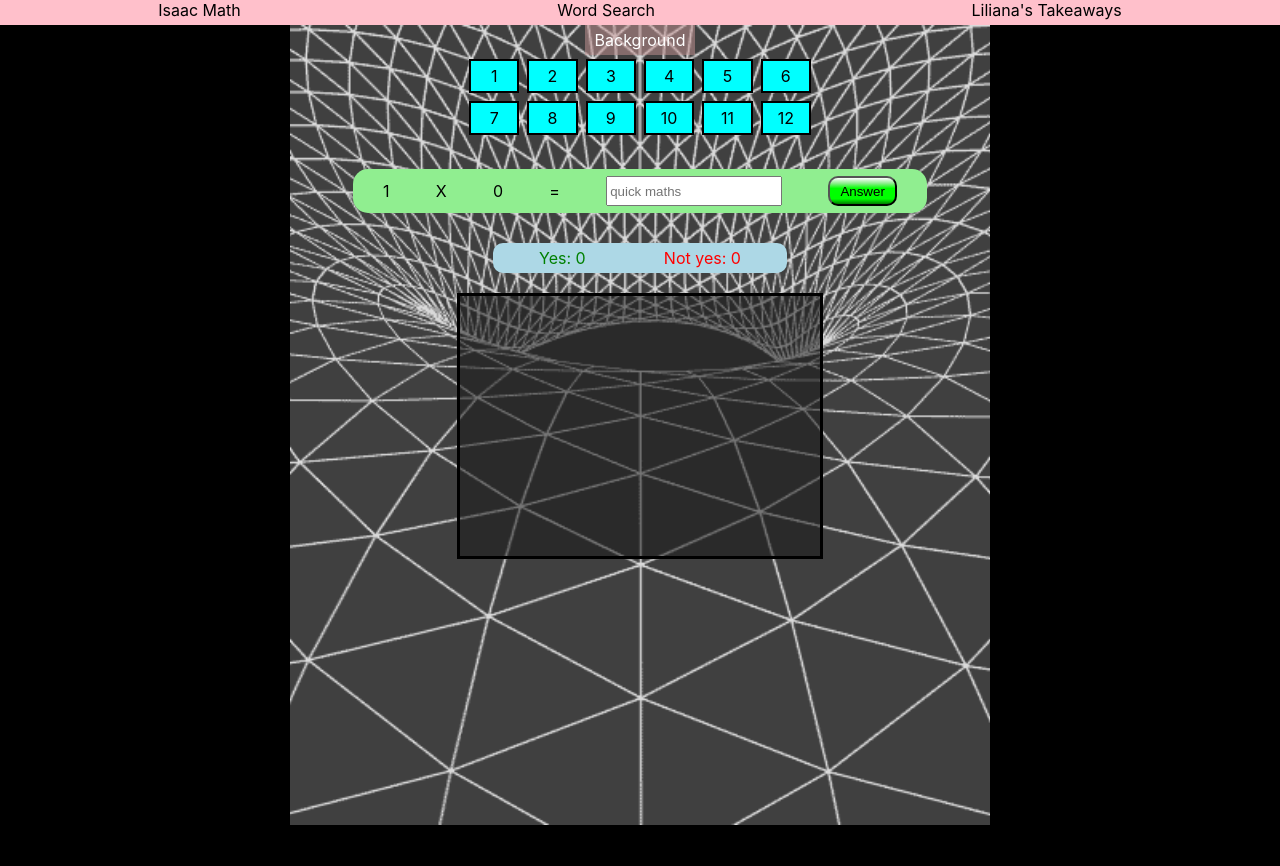
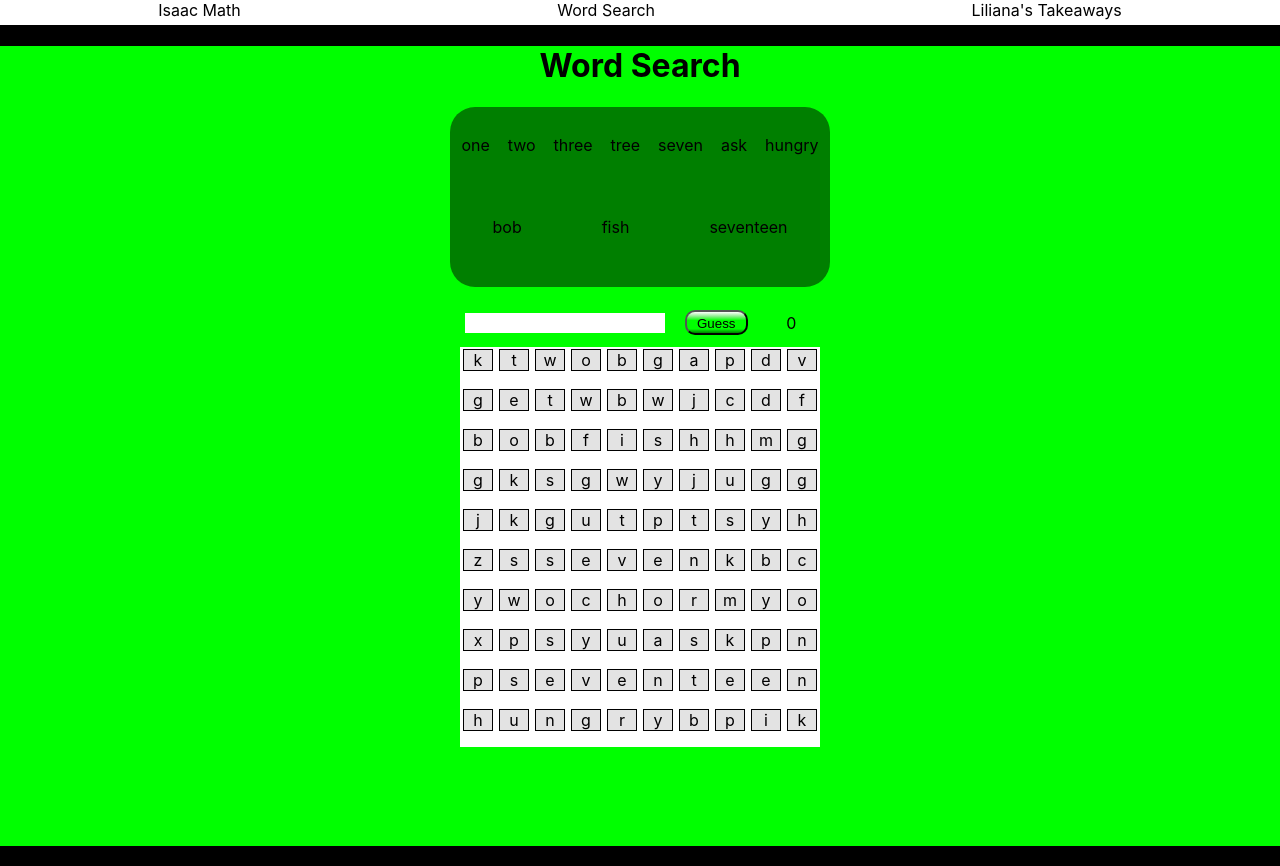
Before and after one commit to CoHogan1/multiplicationTable, a React (Create React App) app: page / in a window 1280 px wide. Before the commit the page ends 825 px from the top, so only its background shows below. Built offline with nearby package versions, Linux system fonts and the light colour scheme.

Commit message:
customized nav bar to function. reprogramming the word search population

```diff
--- a/src/App.css
+++ b/src/App.css
@@ -16,7 +16,7 @@
 
 .navigation {
     width: 100vw;
-    background-color: pink;
+    background-color: white;
     display: flex;
     flex-direction: row;
     justify-content: space-around;
--- a/src/App.js
+++ b/src/App.js
@@ -8,7 +8,7 @@ import LilianaMath from './liliMath.js'
 
 
 function App() {
-    let [index, setIndex] = useState(0);
+    let [index, setIndex] = useState(1);
 
     let viewArray = [<Multiply />, <WordSearch />, <LilianaMath />]
 
--- a/src/wordSearch.js
+++ b/src/wordSearch.js
@@ -1,79 +1,52 @@
 import './App.css';
-import React, { useState } from 'react';
+import React, { useState, useRef } from 'react';
 
 // test data
 let wordList = ['one', 'two','three', 'tree', 'seven', 'ask', 'hungry',"bob",'fish','seventeen']
 
-// generate a board with selected words
-function generateCrosswordGrid(words) {
+function fillWordSearchArray(words) {
+  const rows = 10;
+  const cols = 10;
 
-  const gridSize = 10;
-  const crosswordGrid = [];
-  // Generate an empty grid
-  for (let i = 0; i < gridSize; i++) {
-    const row = new Array(gridSize).fill('');
-    crosswordGrid.push(row);
-  }
-  // Place words in the grid
-  for (const word of words) {
-    placeWordInGrid(word, crosswordGrid);
-  }
+  // Create a 2D array filled with empty strings
+  const wordSearchArray = Array.from({ length: rows }, () => Array(cols).fill(''));
 
-  return crosswordGrid;
-}
+  // Iterate through each word and place it in the array
+  for (let i = 0; i < words.length; i++) {
+    const word = words[i];
 
+    // Generate random starting coordinates
+    let row = Math.floor(Math.random() * rows);
+    let col = Math.floor(Math.random() * cols);
 
-function placeWordInGrid(word, grid) {
-  const gridSize = grid.length;
-  const direction = Math.random() < 0.5 ? 'horizontal' : 'vertical';
+    // Determine whether to place the word horizontally or vertically
+    const horizontal = Math.random() < 0.5;
 
-  // Randomly choose a starting position
-  let startRow = Math.floor(Math.random() * gridSize);
-  let startCol = Math.floor(Math.random() * gridSize);
+    // Check if the word fits in the chosen direction
+    while (
+      (horizontal && col + word.length > cols) ||
+      (!horizontal && row + word.length > rows)
+    ) {
+      // Regenerate starting coordinates if the word doesn't fit
+      row = Math.floor(Math.random() * rows);
+      col = Math.floor(Math.random() * cols);
+    }
 
-  // Ensure the word fits in the chosen direction
-  while (!canPlaceWord(word, startRow, startCol, direction, grid)) {
-    startRow = Math.floor(Math.random() * gridSize);
-    startCol = Math.floor(Math.random() * gridSize);
-  }
-
-  // Place the word in the grid
-  for (let i = 0; i < word.length; i++) {
-    if (direction === 'horizontal') {
-      grid[startRow][startCol + i] = word[i];
-    } else {
-      grid[startRow + i][startCol] = word[i];
-    }
-  }
-}
-
-function canPlaceWord(word, startRow, startCol, direction, grid) {
-  const gridSize = grid.length;
-
-  // Check if the word fits within the grid boundaries
-  if (
-    (direction === 'horizontal' && startCol + word.length > gridSize) ||
-    (direction === 'vertical' && startRow + word.length > gridSize)
-  ) {
-    return false;
-  }
-
-  // Check for collisions with existing letters in the grid
-  for (let i = 0; i < word.length; i++) {
-    const currentCell =
-      direction === 'horizontal'
-        ? grid[startRow][startCol + i]
-        : grid[startRow + i][startCol];
-
-    if (currentCell !== '' && currentCell !== word[i]) {
-      return false;
+    // Place the word in the array
+    for (let j = 0; j < word.length; j++) {
+      if (horizontal) {
+        wordSearchArray[row][col + j] = word[j];
+      } else {
+        wordSearchArray[row + j][col] = word[j];
+      }
     }
   }
 
-  return true;
+  return wordSearchArray;
 }
 
-const crosswordGrid = generateCrosswordGrid(wordList);
+// Example: Creating a word search array with given words
+const crosswordGrid = fillWordSearchArray(wordList);
 
 const generateRandomLetter = () => {
     // ASCII values for lowercase letters: 'a' is 97, 'z' is 122
@@ -96,25 +69,44 @@ function WordSearch() {
     let [guess, setGuess] = useState('');
     //let [input, setInput] = useState('');
     let [score, setScore] = useState(0);
+    //let [indexCheck, setIndexCheck] = useState('');
+
+    let prevInd = useRef('0,0');
+    let nextInd = useRef('');
 
 
     const clicked = (e) => {
+        // this doesnt work yet.....
         e.target.classList.toggle('clicked')
+        console.log(prevInd, nextInd, "1");
         // save guess' as a string
-        setGuess(guess += e.target.innerHTML)
-        // make sure guess keeps a pattern
+
+        let temp = e.target.id[0] + e.target.id[2] + ","
+        if (prevInd.length === 0){ prevInd = temp}
+        nextInd = temp;
+        if (prevInd[0] === temp[0] || prevInd[1] === temp[1]){
+            setGuess(guess += e.target.innerHTML)
+        }
+        console.log(prevInd, nextInd, "2");
+        prevInd = nextInd
+
+        // console.log(e.target.id)
+        // console.log(e.target.id[0],e.target.id[2]);
     }
 
     const guessWord = (e) => {
-        console.log('guess');
         console.log("guess, => ", guess );
+        // make sure array indexes are different
+        // make sure array indexes are clost to eachother.
+
         // check is guessed word is in word list
         let flag = false;
         for (let i = 0 ; i < wordList.length; i++){
             if (wordList[i] === guess){
                 flag = true
                 setScore(score+=1)
-            };
+                break;
+                };
         }
         if (flag){
             // mark word found
@@ -144,9 +136,11 @@ function WordSearch() {
 
             <div className="wordSearchBox">
                 {crosswordGrid.map((val,ind) => val.map((v,i) =>
-                    <div key={[ind,i]} className="searchLetter"
-                        onClick={clicked}
-                        >{crosswordGrid[ind][i]}</div>
+                    <div key={[ind,i]}
+                        id={`${ind}-${i}`}
+                         className="searchLetter"
+                         onClick={clicked}
+                    >{crosswordGrid[ind][i]}</div>
                  ))}
             </div>
         </div>
```
